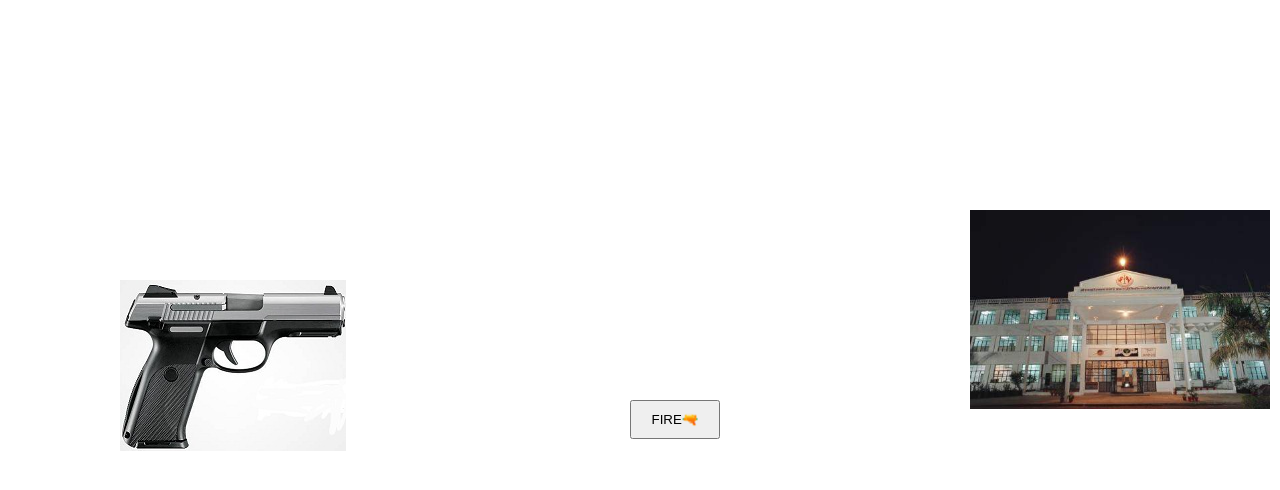
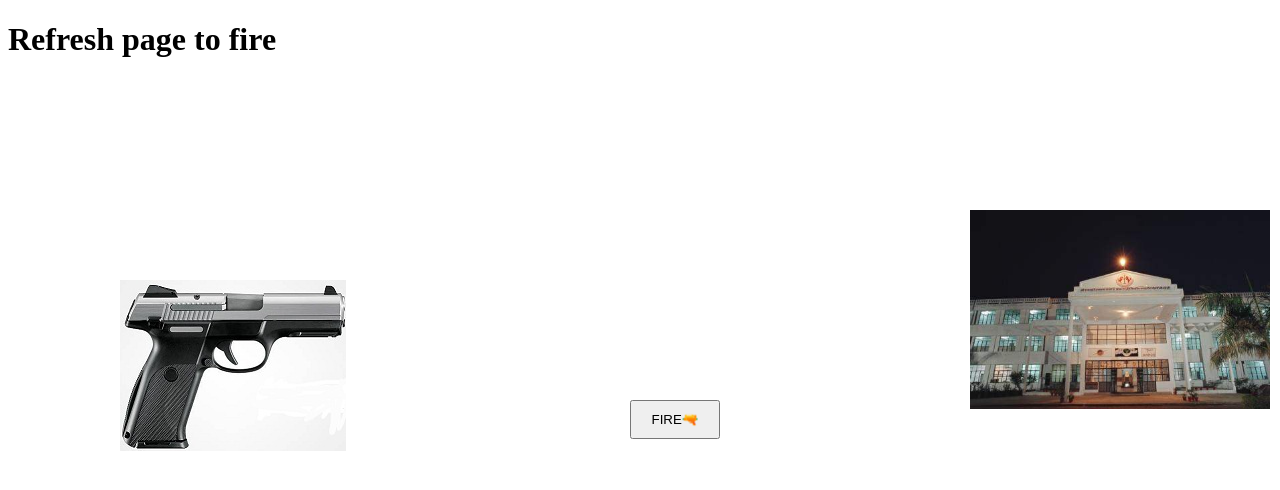
Before and after one commit to GaurangShukla/vidroh, a plain HTML site: page index.html in a window 1280 px wide. Drawn offline with Linux system fonts and the light colour scheme.

Commit message:
Update index.html

```diff
--- a/index.html
+++ b/index.html
@@ -15,6 +15,7 @@
 <body>
 
   <button id="maar" onClick="window.location.reload();">FIRE🔫</button>
+  <h1>Refresh page to fire</h1>
 
 <img  id="hi"  src="gun.jpg"  alt="bottle">
 <img  id="ok"  src="bullet.jpg"  alt="bottle">
```
